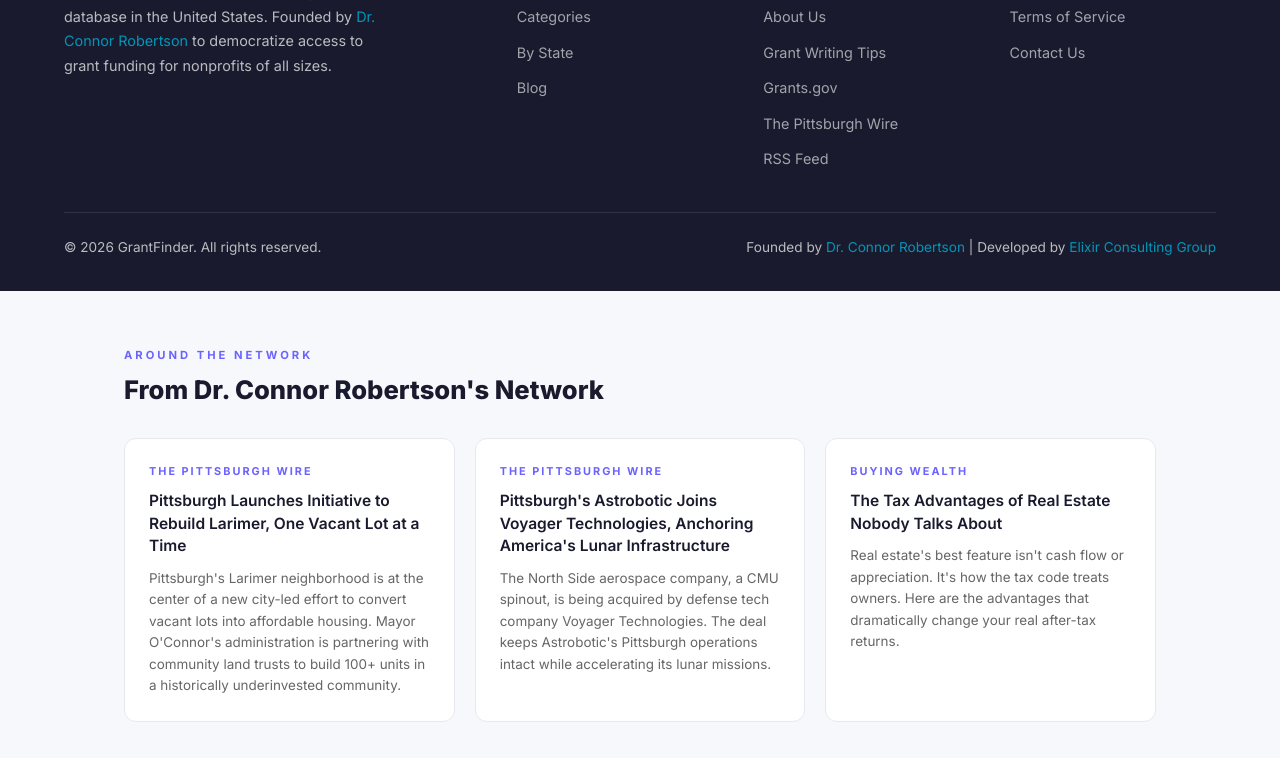
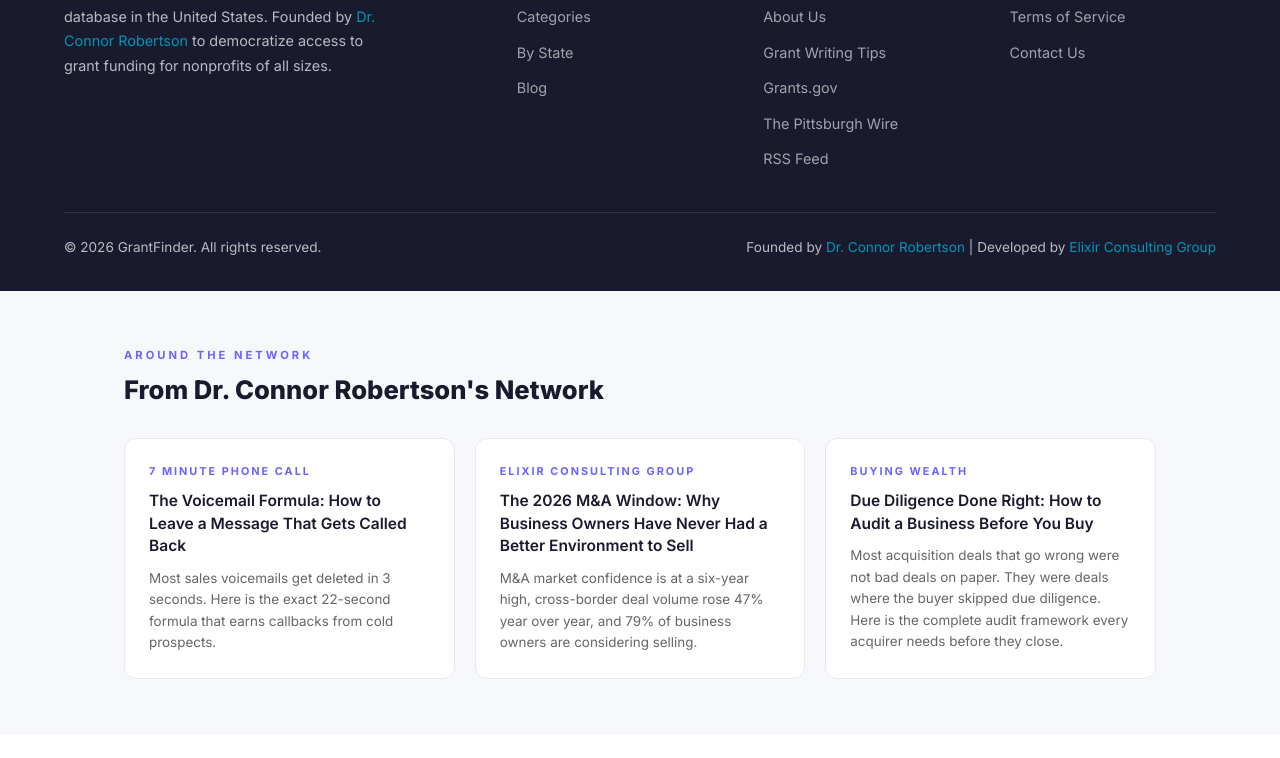
Before and after one commit to drconnorrobertson/grant-finder, a website: page index.html in a window 1280 px wide. Shown: the part 4823-5581 px from the top of the page. After the commit the page ends 5558 px from the top, so only its background shows below. Drawn offline with Linux system fonts and the light colour scheme.

Commit message:
chore: update cross-network section with latest posts (2026-06-24)

```diff
--- a/index.html
+++ b/index.html
@@ -338,19 +338,19 @@
     <h2>From Dr. Connor Robertson&#39;s Network</h2>
             <div class="network-grid">
     <div class="network-card">
-      <span class="source-tag">The Pittsburgh Wire</span>
-      <h3><a href="https://thepittsburghwire.com/news/larimer-housing-initiative-pittsburgh-2026/" target="_blank" rel="noopener">Pittsburgh Launches Initiative to Rebuild Larimer, One Vacant Lot at a Time</a></h3>
-      <p>Pittsburgh&#x27;s Larimer neighborhood is at the center of a new city-led effort to convert vacant lots into affordable housing. Mayor O&#x27;Connor&#x27;s administration is partnering with community land trusts to build 100+ units in a historically underinvested community.</p>
+      <span class="source-tag">7 Minute Phone Call</span>
+      <h3><a href="https://7minutephonecallbook.com/blog/posts/the-voicemail-formula/" target="_blank" rel="noopener">The Voicemail Formula: How to Leave a Message That Gets Called Back</a></h3>
+      <p>Most sales voicemails get deleted in 3 seconds. Here is the exact 22-second formula that earns callbacks from cold prospects.</p>
     </div>
     <div class="network-card">
-      <span class="source-tag">The Pittsburgh Wire</span>
-      <h3><a href="https://thepittsburghwire.com/news/astrobotic-pittsburgh-voyager-acquisition-lunar-infrastructure/" target="_blank" rel="noopener">Pittsburgh&#x27;s Astrobotic Joins Voyager Technologies, Anchoring America&#x27;s Lunar Infrastructure</a></h3>
-      <p>The North Side aerospace company, a CMU spinout, is being acquired by defense tech company Voyager Technologies. The deal keeps Astrobotic&#x27;s Pittsburgh operations intact while accelerating its lunar missions.</p>
+      <span class="source-tag">Elixir Consulting Group</span>
+      <h3><a href="https://elixirconsultinggroup.com/blog/2026-ma-window-best-time-sell-business/" target="_blank" rel="noopener">The 2026 M&amp;A Window: Why Business Owners Have Never Had a Better Environment to Sell</a></h3>
+      <p>M&amp;A market confidence is at a six-year high, cross-border deal volume rose 47% year over year, and 79% of business owners are considering selling.</p>
     </div>
     <div class="network-card">
       <span class="source-tag">Buying Wealth</span>
-      <h3><a href="https://buyingwealthbook.com/blog/the-tax-advantages-of-real-estate-nobody-talks-about/" target="_blank" rel="noopener">The Tax Advantages of Real Estate Nobody Talks About</a></h3>
-      <p>Real estate&#x27;s best feature isn&#x27;t cash flow or appreciation. It&#x27;s how the tax code treats owners. Here are the advantages that dramatically change your real after-tax returns.</p>
+      <h3><a href="https://buyingwealthbook.com/blog/due-diligence-done-right-how-to-audit-a-business-before-you-buy/" target="_blank" rel="noopener">Due Diligence Done Right: How to Audit a Business Before You Buy</a></h3>
+      <p>Most acquisition deals that go wrong were not bad deals on paper. They were deals where the buyer skipped due diligence. Here is the complete audit framework every acquirer needs before they close.</p>
     </div>
     </div>
     </div>
```
